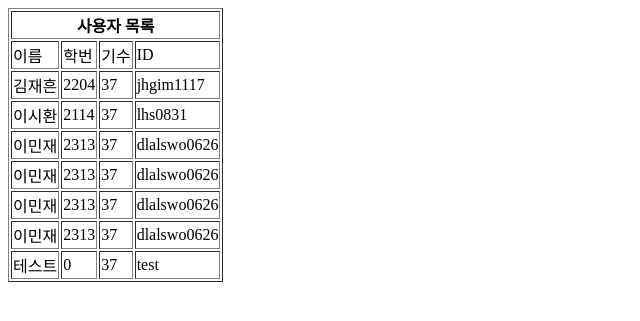
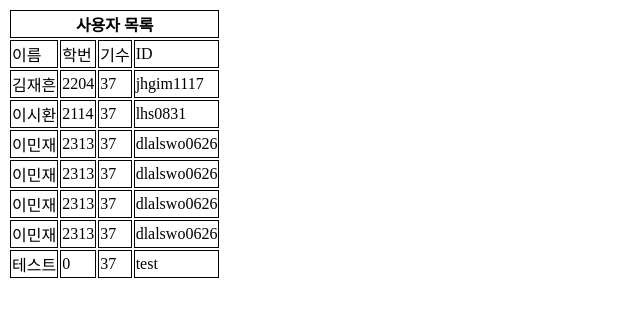
Before and after one commit to jhgim1117/online-activity-accept-website, a Flask app: page /admin/user_list in a window 1280 px wide. Shown: the top 321 px of the page, without its empty margins (0-640 px from the left). Run offline with Flask 2, Linux system fonts and the light colour scheme.

Commit message:
table design

```diff
--- a/templates/user/user_list.html
+++ b/templates/user/user_list.html
@@ -5,9 +5,14 @@
     <meta http-equiv="X-UA-Compatible" content="IE=edge">
     <meta name="viewport" content="width=device-width, initial-scale=1.0">
     <title>user_list</title>
+    <style>
+        td, th {
+            border:1px solid black;
+        }
+    </style>
 </head>
 <body>
-    <table border=1>
+    <table>
             <thead>
                 <tr>
                     <th colspan="4">사용자 목록</th>
```
